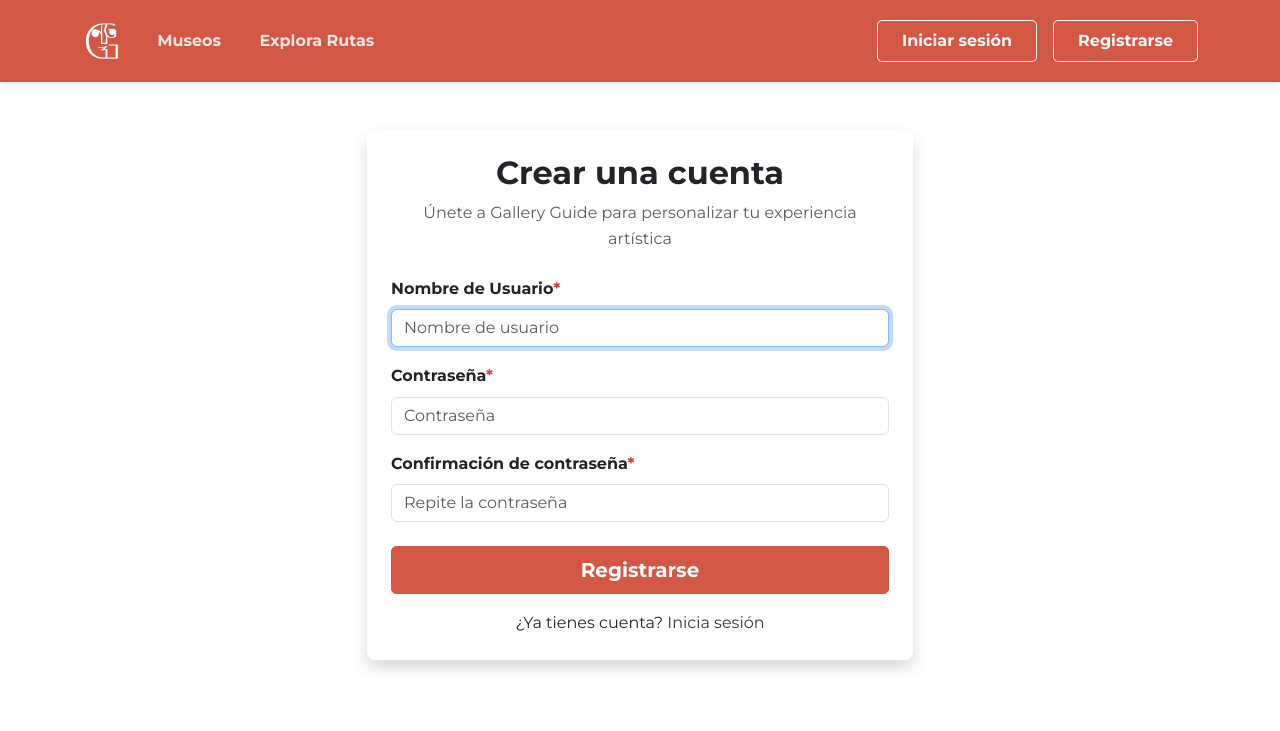
After one commit to rgavira123/CBD_Gallery_Guide, a Django app: page /auth/registro/ in a window 1280 px wide. The commit adds this page. Shown: the top 731 px of the page. Run offline with Django 5.2, Linux system fonts and the light colour scheme; some libraries are stand-ins or nearby versions.

Commit message:
feat: Estilos base y gestion de usuarios core

```diff
--- a/gallery_guide/gallery_guide/settings.py
+++ b/gallery_guide/gallery_guide/settings.py
@@ -113,6 +113,11 @@ AUTH_PASSWORD_VALIDATORS = [
     },
 ]
 
+LOGIN_URL = '/auth/login/'
+LOGOUT_REDIRECT_URL = '/'
+LOGIN_REDIRECT_URL = '/'
+
+
 
 # Internationalization
 # https://docs.djangoproject.com/en/5.2/topics/i18n/
--- /dev/null
+++ b/gallery_guide/gestion_usuarios/templates/registro.html
@@ -0,0 +1,43 @@
+{% extends 'base.html' %}
+{% block title %}<title>Registro | Gallery Guide</title>{% endblock %}
+{% block content %}
+<div class="container py-5">
+  <div class="row justify-content-center">
+    <div class="col-md-8 col-lg-6">
+      <div class="card shadow">
+        <div class="card-body p-4">
+          <div class="text-center mb-4">
+            <h2 class="card-title">Crear una cuenta</h2>
+            <p class="text-muted">Únete a Gallery Guide para personalizar tu experiencia artística</p>
+          </div>
+
+          <form method="post" class="needs-validation" novalidate>
+            {% csrf_token %}
+
+            {% for field in form %}
+            <div class="mb-3">
+              <label for="{{ field.id_for_label }}" class="form-label fw-bold">
+                {{ field.label }}{% if field.field.required %}<span class="text-danger">*</span>{% endif %}
+              </label>
+              {{ field.errors }}
+              {{ field }}
+              {% if field.help_text %}
+              <div class="form-text text-muted small">{{ field.help_text|safe }}</div>
+              {% endif %}
+            </div>
+            {% endfor %}
+
+            <div class="d-grid gap-2 mt-4">
+              <button type="submit" class="btn btn-primary btn-lg">Registrarse</button>
+            </div>
+
+            <div class="text-center mt-3">
+              <p class="mb-0">¿Ya tienes cuenta? <a href="{% url 'login' %}">Inicia sesión</a></p>
+            </div>
+          </form>
+        </div>
+      </div>
+    </div>
+  </div>
+</div>
+{% endblock %}
--- a/gallery_guide/gestion_usuarios/urls.py
+++ b/gallery_guide/gestion_usuarios/urls.py
@@ -14,10 +14,27 @@ Including another URLconf
     1. Import the include() function: from django.urls import include, path
     2. Add a URL to urlpatterns:  path('blog/', include('blog.urls'))
 """
-from django.contrib import admin
 from django.urls import path
 from gestion_usuarios import views
+from django.contrib.auth import views as auth_views
+from django.contrib.auth.forms import AuthenticationForm
+from django import forms
+
+class CustomAuthenticationForm(AuthenticationForm):
+    username = forms.CharField(
+        label="Nombre de Usuario",
+        widget=forms.TextInput(attrs={'class': 'form-control', 'placeholder': 'Nombre de usuario'})
+    )
+    password = forms.CharField(
+        label="Contraseña",
+        widget=forms.PasswordInput(attrs={'class': 'form-control', 'placeholder': 'Contraseña'})
+    )
 
 urlpatterns = [
-    path('', views.sample_http, name='sample_1')
+    path('registro/', views.registro, name='registro'),
+    path('login/', auth_views.LoginView.as_view(
+        template_name='login.html',
+        authentication_form=CustomAuthenticationForm
+    ), name='login'),
+    path('logout/', auth_views.LogoutView.as_view(next_page='/'), name='logout'),
 ]
--- a/gallery_guide/gestion_usuarios/views.py
+++ b/gallery_guide/gestion_usuarios/views.py
@@ -1,7 +1,30 @@
-from django.shortcuts import render
-from django.http import HttpResponse
+from django.shortcuts import render, redirect
+from django.contrib.auth.forms import UserCreationForm, AuthenticationForm
+from django.contrib.auth import login
+from django import forms
+
+class CustomUserCreationForm(UserCreationForm):
+    username = forms.CharField(
+        label="Nombre de Usuario",
+        widget=forms.TextInput(attrs={'class': 'form-control', 'placeholder': 'Nombre de usuario'})
+    )
+    password1 = forms.CharField(
+        label="Contraseña",
+        widget=forms.PasswordInput(attrs={'class': 'form-control', 'placeholder': 'Contraseña'})
+    )
+    password2 = forms.CharField(
+        label="Confirmación de contraseña",
+        widget=forms.PasswordInput(attrs={'class': 'form-control', 'placeholder': 'Repite la contraseña'})
+    )
 
 # Create your views here.
-
-def sample_http(request):
-    return HttpResponse("Hello App")
+def registro(request):
+    if request.method == 'POST':
+        form = CustomUserCreationForm(request.POST)
+        if form.is_valid():
+            user = form.save()
+            login(request, user)  # Login automático tras registro
+            return redirect('/')
+    else:
+        form = CustomUserCreationForm()
+    return render(request, 'registro.html', {'form': form})
--- /dev/null
+++ b/gallery_guide/static/css/style.css
@@ -0,0 +1,214 @@
+/* Gallery Guide Main Stylesheet */
+:root {
+    --primary: #d25745;
+    --primary-light: #e67e6c;
+    --primary-dark: #b64537;
+    --white: #ffffff;
+    --black: #000000;
+    --light-gray: #f8f9fa;
+    --dark-gray: #343a40;
+    --medium-gray: #6c757d;
+}
+
+body {
+    font-family: 'Montserrat', sans-serif;
+    line-height: 1.6;
+    color: var(--dark-gray);
+    background-color: var(--white);
+}
+
+/* Typography */
+h1, h2, h3, h4, h5, h6 {
+    font-weight: 700;
+    margin-bottom: 1rem;
+    color: var(--dark-gray);
+}
+
+h1 {
+    font-size: 2.5rem;
+}
+
+h2 {
+    font-size: 2rem;
+}
+
+a {
+    color: var(--dark-gray); /* Cambia el color a negro */
+    text-decoration: none;
+    transition: all 0.3s ease;
+}
+
+a:hover {
+    color: var(--primary-dark); /* Mantén el hover con el color primario oscuro */
+    text-decoration: none;
+}
+
+p {
+    margin-bottom: 1.5rem;
+}
+
+/* Navbar styles */
+.navbar {
+    box-shadow: 0 2px 10px rgba(0, 0, 0, 0.1);
+}
+
+.bg-primary {
+    background-color: var(--primary) !important;
+}
+
+.navbar-brand img {
+    height: 40px;
+    filter: brightness(0) invert(1); /* Hace el logo blanco para el fondo rojo */
+}
+
+.navbar-dark .navbar-nav .nav-link {
+    color: rgba(255, 255, 255, 0.85);
+    font-weight: 600;
+    padding: 0.5rem 1rem;
+    margin: 0 0.2rem;
+    border-radius: 4px;
+    transition: all 0.3s ease;
+}
+
+.navbar-dark .navbar-nav .nav-link:hover {
+    color: var(--white);
+    background-color: rgba(255, 255, 255, 0.1);
+}
+
+.navbar-dark .navbar-nav .active > .nav-link,
+.navbar-dark .navbar-nav .nav-link.active {
+    color: var(--white);
+    background-color: rgba(255, 255, 255, 0.2);
+}
+
+/* User welcome text */
+.user-welcome {
+    font-weight: 600;
+    padding: 0.5rem 1rem;
+}
+
+/* Button styles */
+.btn {
+    border-radius: 5px;
+    padding: 0.5rem 1.5rem;
+    font-weight: 600;
+    transition: all 0.3s ease;
+}
+
+.btn-primary {
+    background-color: var(--primary);
+    border-color: var(--primary);
+    color: var(--white); /* El texto sigue siendo blanco */
+}
+
+.btn-primary:hover {
+    background-color: var(--primary-dark);
+    border-color: var(--primary-dark);
+    color: var(--white); /* El texto sigue siendo blanco */
+}
+
+.btn-outline-primary {
+    border-color: var(--primary);
+    color: var(--dark-gray); /* Cambia el texto a negro */
+}
+
+.btn-outline-primary:hover {
+    background-color: var(--primary);
+    color: var(--white); /* Cambia el texto a blanco al hacer hover */
+}
+
+.btn-light.text-dark {
+    color: var(--dark-gray) !important; /* Asegura que el texto sea negro */
+}
+
+/* Feature Cards */
+.feature-card {
+    border-radius: 10px;
+    border: none;
+    box-shadow: 0 10px 20px rgba(0, 0, 0, 0.1);
+    transition: transform 0.3s ease, box-shadow 0.3s ease;
+    overflow: hidden;
+    height: 100%;
+}
+
+.feature-card:hover {
+    transform: translateY(-10px);
+    box-shadow: 0 15px 30px rgba(0, 0, 0, 0.15);
+}
+
+.feature-icon {
+    color: var(--primary);
+    margin-bottom: 1.5rem;
+    transition: transform 0.3s ease;
+}
+
+.feature-card:hover .feature-icon {
+    transform: scale(1.1);
+}
+
+/* Card styles */
+.card {
+    border-radius: 8px;
+    box-shadow: 0 4px 12px rgba(0, 0, 0, 0.08);
+    transition: transform 0.3s ease;
+    margin-bottom: 1.5rem;
+    border: none;
+}
+
+.card:hover {
+    transform: translateY(-5px);
+}
+
+/* Hero section styles */
+.hero-section {
+    padding: 5rem 0;
+    text-align: center;
+    background-color: var(--light-gray);
+    background-image: linear-gradient(120deg, #f8f9fa, #e9ecef);
+}
+
+.logo-container {
+    margin-bottom: 2rem;
+}
+
+.logo-container img {
+    max-width: 200px;
+    height: auto;
+}
+
+/* CTA Section */
+.cta-section {
+    background-color: var(--primary);
+    padding: 4rem 0;
+}
+
+.cta-section h2 {
+    color: var(--white);
+}
+
+/* Auth buttons */
+.auth-buttons .btn {
+    margin-left: 0.5rem;
+}
+
+/* Footer */
+footer {
+    background-color: var(--light-gray);
+    padding: 2rem 0;
+    margin-top: 0;
+}
+
+/* Responsive adjustments */
+@media (max-width: 767.98px) {
+    .navbar-brand img {
+        height: 30px;
+    }
+
+    .hero-section {
+        padding: 3rem 0;
+    }
+
+    .logo-container img {
+        max-width: 150px;
+    }
+}
--- a/gallery_guide/templates/base.html
+++ b/gallery_guide/templates/base.html
@@ -17,16 +17,18 @@
       crossorigin="anonymous"
     />
 
-     <!-- Bootstrap Icons -->
+    <!-- Tu CSS personalizado -->
+    <link rel="stylesheet" href="{% static 'css/style.css' %}?v=2">
+
+    <!-- Bootstrap Icons -->
     <link rel="stylesheet" href="https://cdn.jsdelivr.net/npm/bootstrap-icons/font/bootstrap-icons.css">
-    <link rel="stylesheet" href="{% static 'css/style.css' %}">
     <link href="https://cdnjs.cloudflare.com/ajax/libs/font-awesome/5.15.4/css/all.min.css" rel="stylesheet">
 
     <!-- Google Fonts -->
     <link href="https://fonts.googleapis.com/css2?family=Montserrat:wght@400;700&display=swap" rel="stylesheet">
 
     <!-- Favicon -->
-    <link rel="icon" href="{% static 'images/home/favicon.png' %}" type="image/png">
+    <link rel="icon" href="{% static 'images/logo-nofondo.png' %}?v=2" type="image/png">
 
     <script src="https://code.jquery.com/jquery-3.5.1.min.js"></script>
     <script src="https://cdn.jsdelivr.net/npm/@popperjs/core@2.9.2/dist/umd/popper.min.js"></script>
@@ -37,10 +39,10 @@
     {% endblock title %}
   </head>
   <body>
-    <nav class="navbar navbar-expand-md navbar-light bg-light py-3">
+    <nav class="navbar navbar-expand-md navbar-dark bg-primary py-3">
       <div class="container">
-        <a class="navbar-brand" href="#">
-          <span style="font-weight: bold; font-size: 1.5rem;">Esto se puede cambiar pero es constante siempre!</span>
+        <a class="navbar-brand" href="/">
+          <img src="{% static 'images/logo-negativo.png' %}?v=2" alt="Gallery Guide" class="img-fluid">
         </a>
         <button
           class="navbar-toggler"
@@ -54,20 +56,31 @@
           <span class="navbar-toggler-icon"></span>
         </button>
         <div class="collapse navbar-collapse" id="navbarNav">
-          <ul class="navbar-nav ms-auto">
+          <ul class="navbar-nav me-auto">
             <li class="nav-item">
-              <a class="nav-link" href="#">Inicio</a>
+              <a class="nav-link {% if request.path == '/museos/' %}active{% endif %}" href="/museos/">Museos</a>
             </li>
             <li class="nav-item">
-              <a class="nav-link" href="#">Comics</a>
+              <a class="nav-link {% if request.path == '/rutas/' %}active{% endif %}" href="/rutas/">Explora Rutas</a>
             </li>
+            {% if user.is_authenticated %}
             <li class="nav-item">
-              <a class="nav-link" href="#">Personajes</a>
+              <a class="nav-link {% if request.path == '/mis-rutas/' %}active{% endif %}" href="/mis-rutas/">Mis Rutas</a>
             </li>
-            <li class="nav-item">
-              <a class="nav-link" href="#">Contacto</a>
-            </li>
+            {% endif %}
           </ul>
+          <div class="auth-buttons d-flex align-items-center">
+            {% if user.is_authenticated %}
+              <span class="user-welcome text-white">Bienvenido, {{ user.username }}</span>
+              <form method="post" action="{% url 'logout' %}" style="display: inline;">
+                {% csrf_token %}
+                <button type="submit" class="btn btn-outline-light">Cerrar sesión</button>
+              </form>
+            {% else %}
+              <a href="{% url 'login' %}" class="btn btn-outline-light me-2">Iniciar sesión</a>
+              <a href="{% url 'registro' %}" class="btn btn-outline-light">Registrarse</a>
+            {% endif %}
+          </div>
         </div>
       </div>
     </nav>
```
Also changed, not shown: gallery_guide/gestion_usuarios/templates/login.html (added, +43 -0 lines), gallery_guide/home/templates/home.html (+113 -3 lines), gallery_guide/static/css/dummy.txt (deleted), gallery_guide/static/images/dummy.txt (deleted), gallery_guide/static/images/logo-negativo.png (added), gallery_guide/static/images/logo-nofondo.png (added).
